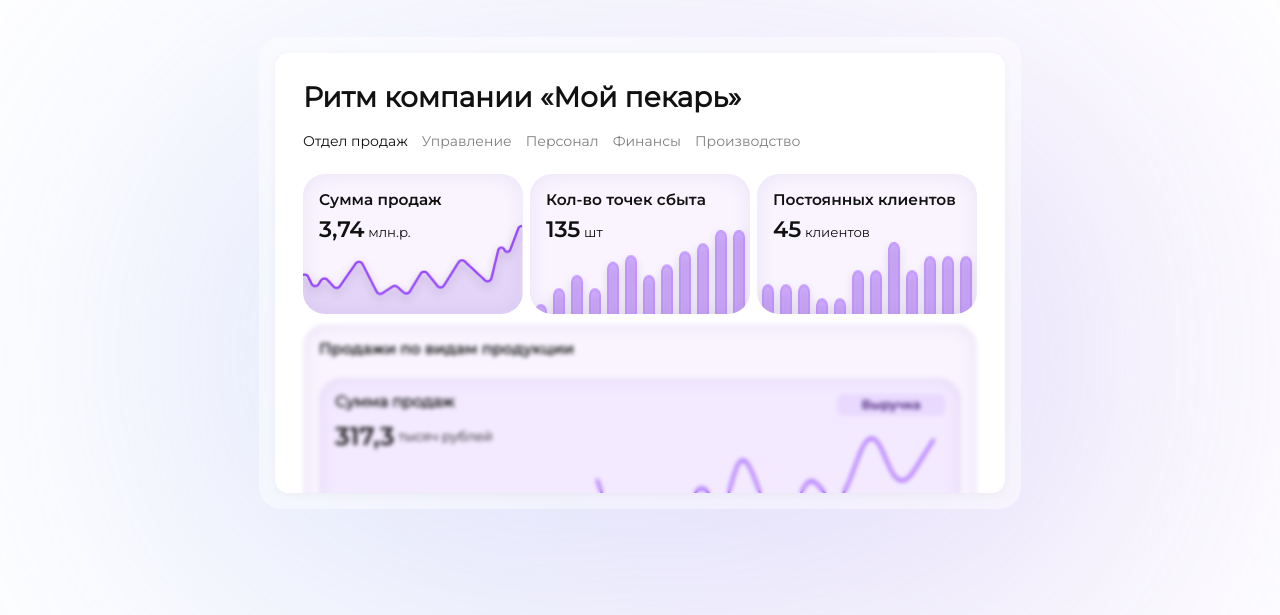
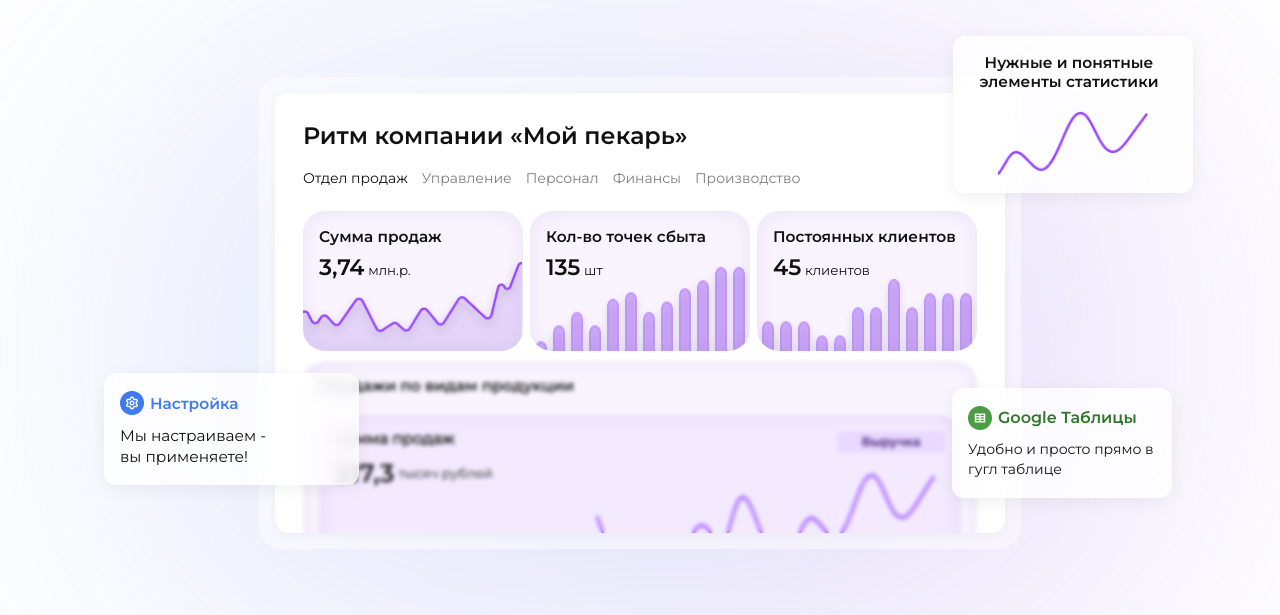
Before and after one commit to Slav4ik888/rhythm-landing, a plain HTML site: page index.html in a window 1280 px wide. Shown: the part 337-952 px from the top of the page. Drawn offline with Linux system fonts and the light colour scheme.

Commit message:
add advantages

```diff
--- a/css/main.css
+++ b/css/main.css
@@ -33,6 +33,7 @@ main {
 
 /* Frame */
 .main-frame {
+  position: relative;
   display: flex;
   flex-direction: column;
   align-items: flex-start;
@@ -41,7 +42,7 @@ main {
 
   width: 762px;
   height: 472px;
-  margin: 40px 80px;
+  margin: 80px;
   background: rgba(255, 255, 255, 0.44);
   backdrop-filter: blur(5px);
   /* Note: backdrop-filter has minimal browser support */
@@ -93,11 +94,11 @@ main {
 
 /* Ритм компании «Мой пекарь» */
 .main-dashboard-title-text {
-  font-family: "Montserrat-Regular";
+  font-family: "Montserrat-SemiBold";
   font-style: normal;
   font-weight: 700;
-  font-size: 2rem;
-  line-height: 2.3rem; /* 126% or 30px */
+  font-size: 1.7rem;
+  line-height: 2.1rem; /* 126% or 30px */
 
   /* Inside auto layout */
   flex: none;
@@ -245,11 +246,6 @@ main {
   font-weight: 700;
   font-size: 1.6rem;
   line-height: 1.2rem; /* 126%; or 28px */
-  /* leading-trim and text-edge are draft CSS properties.
-  Read more: https://drafts.csswg.org/css-inline-3/#leading-trim
-  */
-  leading-trim: both;
-  text-edge: cap;
 
   /* Inside auto layout */
   flex: none;
@@ -262,14 +258,7 @@ main {
   font-style: normal;
   font-weight: 500;
   font-size: 0.95rem;
-  line-height: 1.2rem;
-  /* 126% or 16px */
-  /* leading-trim and text-edge are draft CSS properties.
-
-  Read more: https://drafts.csswg.org/css-inline-3/#leading-trim
-  */
-  leading-trim: both;
-  text-edge: cap;
+  line-height: 1.2rem; /* 126% or 16px */
 
   /* Inside auto layout */
   flex: none;
@@ -508,9 +497,6 @@ main {
   font-weight: 700;
   font-size: 1.8rem;
   line-height: 1.2rem; /* 126%; or 28px */
-  /* leading-trim and text-edge are draft CSS properties. Read more: https://drafts.csswg.org/css-inline-3/#leading-trim */
-  leading-trim: both;
-  text-edge: cap;
   color: #111111;
 
   /* Inside auto layout */
@@ -526,12 +512,8 @@ main {
   font-weight: 500;
   font-size: 0.95rem;
   line-height: 1.2rem; /* 126%; or 16px */
-  /* leading-trim and text-edge are draft CSS properties. Read more: https://drafts.csswg.org/css-inline-3/#leading-trim */
-  leading-trim: both;
-  text-edge: cap;
 
   color: #111111;
-
 
   /* Inside auto layout */
   flex: none;
@@ -546,8 +528,6 @@ main {
   height: 70px;
   left: 276px;
   top: 58px;
-
-  /* border: 2.4px solid #9747FF; */
 
   /* Inside auto layout */
   flex: none;
@@ -574,3 +554,168 @@ main {
   flex-grow: 0;
   z-index: 2;
 }
+
+/* ADVANTAGE */
+.main-d-s-advantage {
+  position: absolute;
+  display: flex;
+  flex-direction: column;
+  align-items: flex-start;
+  padding: 18px 16px;
+  gap: 10px;
+
+  background: rgba(255, 255, 255, 0.8);
+  box-shadow: 0px 4px 18px rgba(0, 0, 0, 0.06);
+  backdrop-filter: blur(8px);
+  /* Note: backdrop-filter has minimal browser support */
+  border-radius: 12px;
+}
+
+.main-d-s-advantage-1 {
+  width: 255px;
+  left: -155px;
+  bottom: 64px;
+}
+
+.main-d-s-advantage-title {
+  display: flex;
+  flex-direction: row;
+  align-items: center;
+  padding: 0px;
+  gap: 6px;
+
+  width: 122px;
+  height: 24px;
+
+  /* Inside auto layout */
+  flex: none;
+  order: 0;
+  flex-grow: 0;
+}
+
+.main-d-s-advantage-title-icon {
+  width: 24px;
+  height: 24px;
+
+  /* Inside auto layout */
+  flex: none;
+  order: 0;
+  flex-grow: 0;
+}
+
+/* Настройка */
+.main-d-s-advantage-1-title-text {
+  font-family: 'Montserrat-SemiBold';
+  font-style: normal;
+  font-weight: 600;
+  font-size: 1.1rem;
+  line-height: 1.8rem; /* 20px; */
+
+  color: #3F7BEE;
+
+  /* Inside auto layout */
+  flex: none;
+  order: 1;
+  flex-grow: 0;
+}
+
+/* Мы настраиваем - вы применяете! */
+.main-d-s-advantage-1-content {
+  font-family: 'Montserrat-Regular';
+  font-style: normal;
+  font-weight: 500;
+  font-size: 1.1rem;
+  line-height: 1.5rem; /* 20px; */
+  width: 155px;
+  color: #111111;
+  /* Inside auto layout */
+  flex: none;
+  order: 1;
+  align-self: stretch;
+  flex-grow: 0;
+}
+
+
+/* advantage 2 */
+.main-d-s-advantage-2 {
+  justify-content: center;
+  align-items: center;
+  gap: 20px;
+  width: 240px;
+  right: -172px;
+  top: -41px;
+}
+
+
+/* Нужные и понятные элементы статистики */
+.main-d-s-advantage-2-title {
+  width: 200px;
+
+  font-family: 'Montserrat-SemiBold';
+  font-style: normal;
+  font-weight: 600;
+  font-size: 1.1rem;
+  line-height: 1.3rem; /* 130%; or 21px */
+  text-align: center;
+
+  color: #111111;
+  /* Inside auto layout */
+  flex: none;
+  order: 0;
+  align-self: stretch;
+  flex-grow: 0;
+}
+
+/* graph */
+.main-d-s-advantage-2-graph {
+  width: 150px;
+  /* Inside auto layout */
+  flex: none;
+  order: 1;
+  flex-grow: 0;
+}
+
+/* advantage 3 */
+.main-d-s-advantage-3 {
+  width: 220px;
+  right: -151px;
+  bottom: 51px;
+}
+
+/* Google Таблицы */
+.main-d-s-advantage-3-title-text {
+  width: 139px;
+
+  font-family: 'Montserrat-SemiBold';
+  font-style: normal;
+  font-weight: 600;
+  font-size: 16px;
+  line-height: 20px;
+
+  color: #30772A;
+  /* Inside auto layout */
+  flex: none;
+  order: 1;
+  flex-grow: 0;
+}
+
+/* Удобно и просто прямо в гугл таблице */
+.main-d-s-advantage-3-content {
+  width: 188px;
+  height: 40px;
+
+  font-family: 'Montserrat-Regular';
+  font-style: normal;
+  font-weight: 500;
+  font-size: 14px;
+  line-height: 140%;
+  /* or 20px */
+
+  color: #111111;
+
+  /* Inside auto layout */
+  flex: none;
+  order: 1;
+  align-self: stretch;
+  flex-grow: 0;
+}
--- a/css/style.css
+++ b/css/style.css
@@ -32,6 +32,10 @@ body {
 
 a {
   cursor: pointer;
+}
+
+a:visited {
+  color:#111111;
 }
 
 section {
--- a/index.html
+++ b/index.html
@@ -100,8 +100,27 @@
             </div>
           </div>
         </div>
+        <div class="main-d-s-bottom-row-blur"></div>
+      </div>
+      <div class="main-d-s-advantage main-d-s-advantage-1">
+        <div class="main-d-s-advantage-title">
+          <img class="main-d-s-advantage-title-icon" src="./assets/main-icon1.png" />
+          <div class="main-d-s-advantage-1-title-text">Настройка</div>
+        </div>
+        <div class="main-d-s-advantage-1-content">Мы настраиваем - вы применяете!</div>
+      </div>
 
-        <div class="main-d-s-bottom-row-blur"></div>
+      <div class="main-d-s-advantage main-d-s-advantage-2">
+        <div class="main-d-s-advantage-2-title">Нужные и понятные элементы статистики</div>
+        <img class="main-d-s-advantage-2-graph" src="./assets/main-d-s-6.png" />
+      </div>
+
+      <div class="main-d-s-advantage main-d-s-advantage-3">
+        <div class="main-d-s-advantage-title">
+          <img class="main-d-s-advantage-title-icon" src="./assets/main-icon2.png" />
+          <div class="main-d-s-advantage-3-title-text">Google Таблицы</div>
+        </div>
+        <div class="main-d-s-advantage-3-content">Удобно и просто прямо в гугл таблице</div>
       </div>
     </div>
   </main>
@@ -184,7 +203,7 @@
 </html>
 
 <!--
-  git add . && git commit -m "add dashboard" && git push origin main
+  git add . && git commit -m "add advantages" && git push origin main
  -->
 <!--
   npm install postcss-cli postcss-import postcss-media-minmax postcss-csso
```
Also changed, not shown: assets/main-d-s-5.png (added), assets/main-d-s-6.png (added), assets/main-d-s-7.png (added), assets/main-icon1.png (added), assets/main-icon2.png (added).
